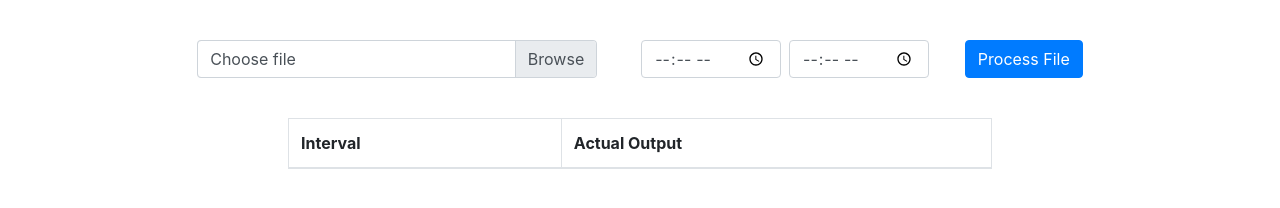
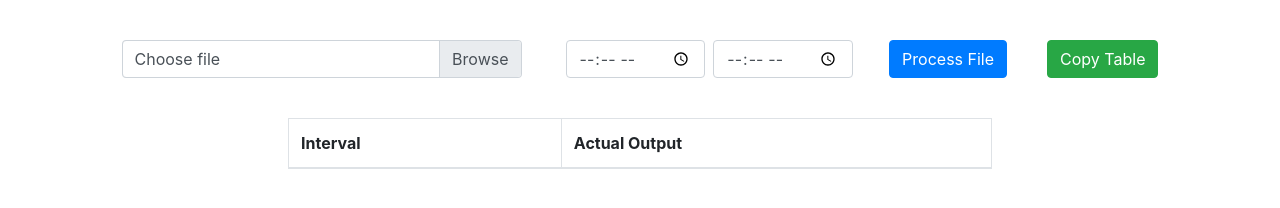
Before and after one commit to duckjourney/autoexcel, a website: page index.html in a window 1280 px wide. Drawn offline with nearby package versions, Linux system fonts and the light colour scheme.

Commit message:
Added a button to copy the whole table content to the clipboard on top of the app

```diff
--- a/index.html
+++ b/index.html
@@ -1,7 +1,7 @@
 <!DOCTYPE html>
 <html>
 <head>
-  <title>Count Items by Time Interval</title>
+  <title>Autoexcel</title>
   <script src="https://cdnjs.cloudflare.com/ajax/libs/xlsx/0.17.2/xlsx.full.min.js"></script>
   <link rel="stylesheet" href="https://maxcdn.bootstrapcdn.com/bootstrap/4.5.2/css/bootstrap.min.css">
   <link rel="stylesheet" href="style.css">
@@ -23,7 +23,9 @@
         </div>
       </div>
       <button class="btn btn-primary" onclick="processFile()">Process File</button>
+      <button class="btn btn-success" onclick="copyTableToClipboard()">Copy Table</button>
     </div>
+    <!-- <p>File name may not show, dont worry, its correctly loaded and i'm already working on a fix ;)</p> -->
     <div class="bar"></div>
     <div class="dataContainer">
       <div id="results-table-container">
--- a/script.js
+++ b/script.js
@@ -76,3 +76,13 @@ function processFile() {
     reader.readAsArrayBuffer(file);
   }
 }
+
+function copyTableToClipboard() {
+  const table = document.getElementById('results-table');
+  const range = document.createRange();
+  range.selectNode(table);
+  window.getSelection().removeAllRanges();
+  window.getSelection().addRange(range);
+  document.execCommand('copy');
+  window.getSelection().removeAllRanges();
+}
--- a/style.css
+++ b/style.css
@@ -10,7 +10,7 @@ body {
   align-items: center;
   justify-content: flex-start;
   min-height: 100vh;
-  padding-top: 5vh;
+  padding: 5vh 0;
 }
 
 .header {
```
